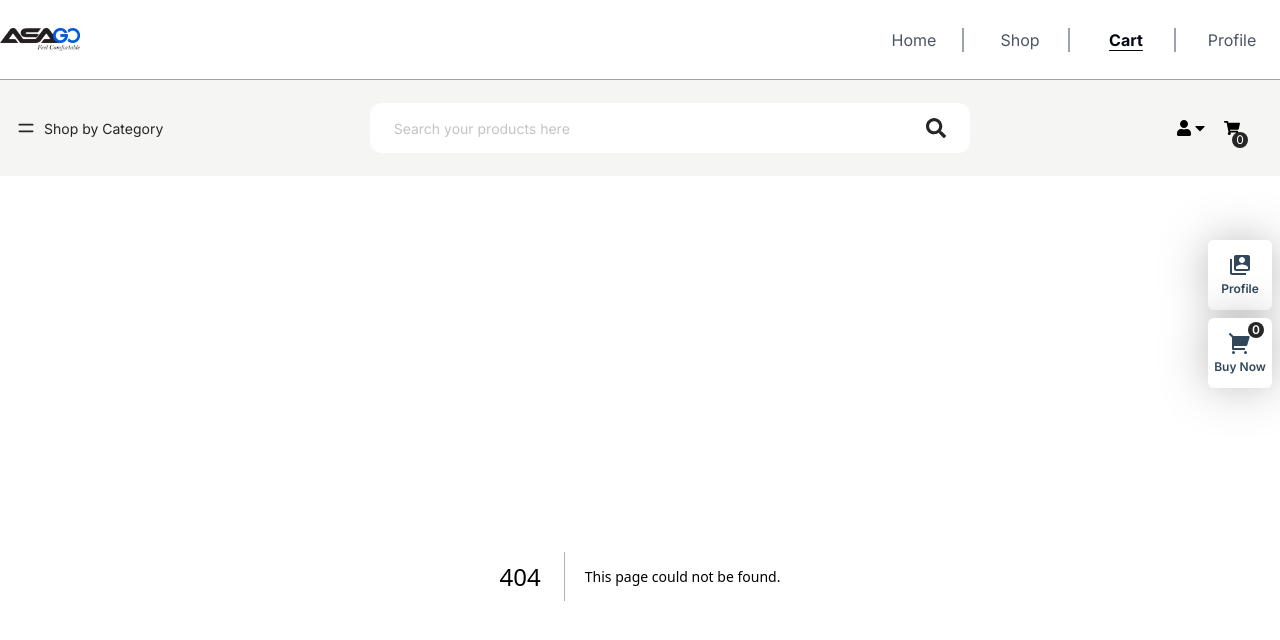
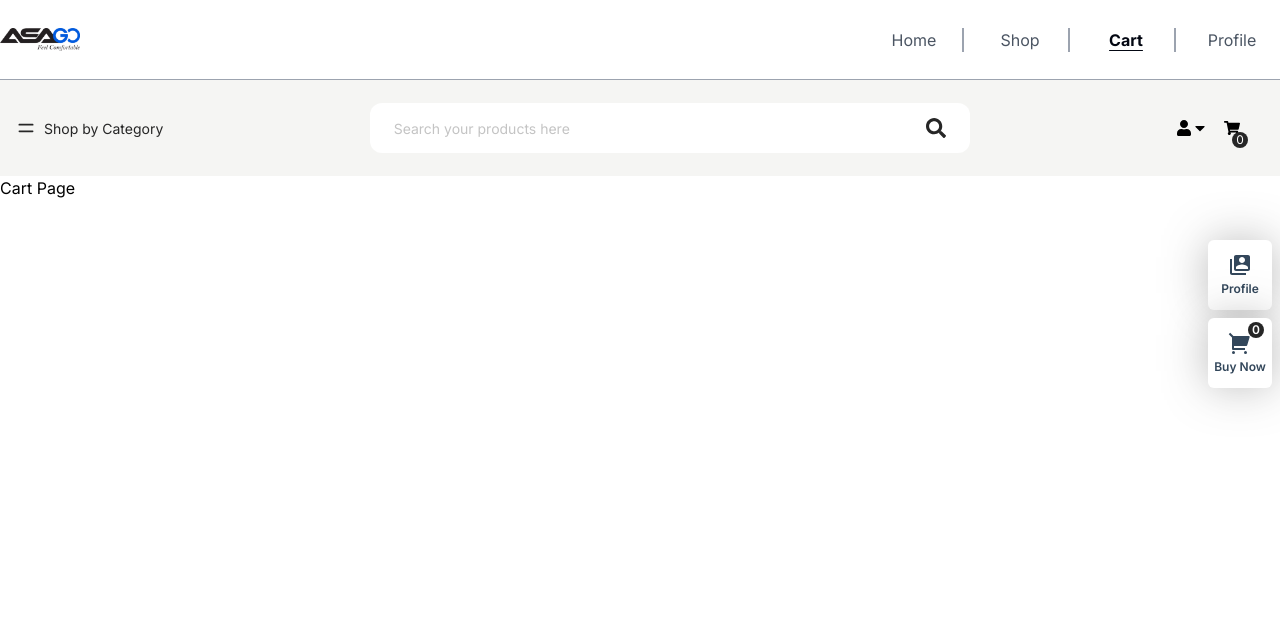
Before and after one commit to Ashik-Ahmed/asago-fashion-ecommerce-frontend, a Next.js app: page /cart in a window 1280 px wide. Before the commit this address had no page. Shown: the top 640 px of the page. Built offline with nearby package versions, Linux system fonts and the light colour scheme.

Commit message:
cart page created

```diff
--- /dev/null
+++ b/src/app/cart/page.jsx
@@ -0,0 +1,9 @@
+import React from 'react'
+
+const CartPage = () => {
+    return (
+        <div>Cart Page</div>
+    )
+}
+
+export default CartPage
```
